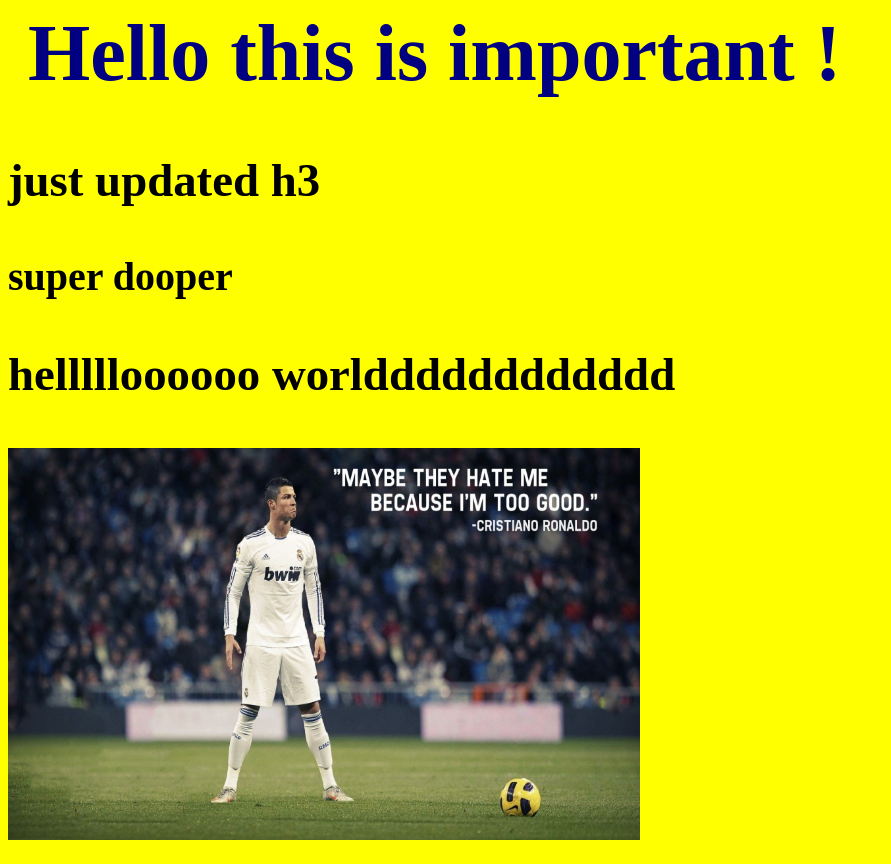
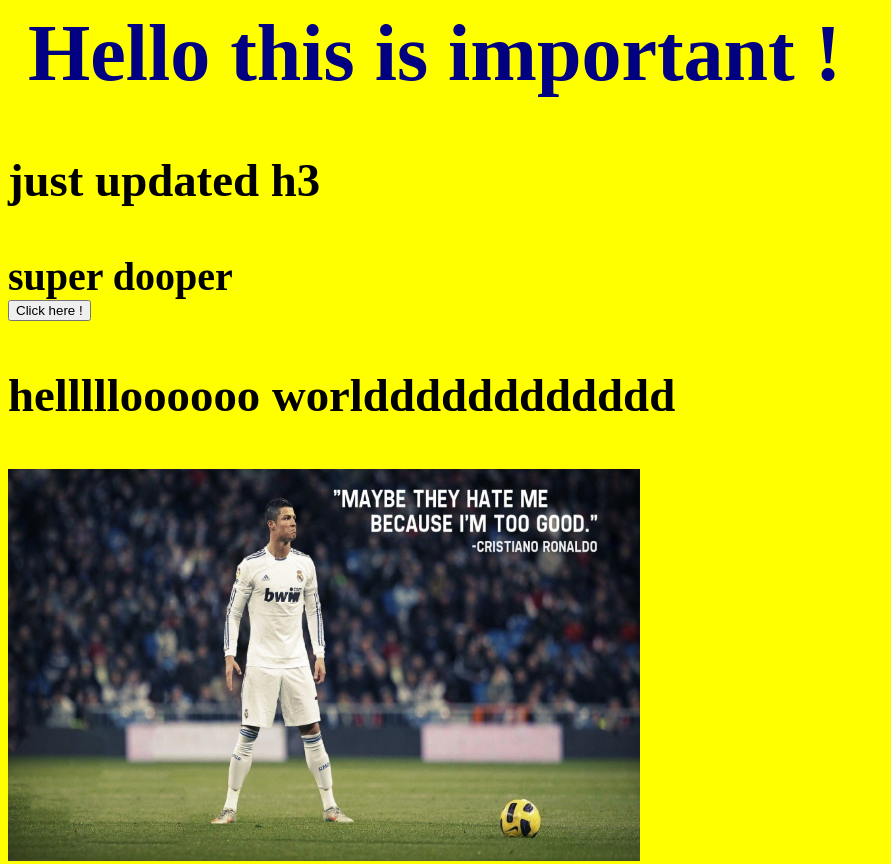
Before and after one commit to JB06102000/hello, a plain HTML site: page index.html in a window 1280 px wide. Shown: the top 864 px of the page, without its empty margins (0-891 px from the left). Drawn offline with Linux system fonts and the light colour scheme.

Commit message:
updated button

```diff
--- a/index.html
+++ b/index.html
@@ -7,6 +7,7 @@
 <h1>Hello this is important !</h1>
   <h3>just updated h3</h3>
 <div class="imp">super dooper</div>
+<button>Click here !</button>
 <h3>hellllloooooo worldddddddddddd</h3>
 <img src="/1.jpg" style="width:50%;height:50%;"></img>
 <p>A repository is a central place where data, files, or code are stored and managed. In software development, it's commonly used to store and track changes to code. Repositories can be hosted on platforms like GitHub or GitLab, allowing multiple people to collaborate on a project, manage versions, and keep a history of changes.</p>
```
